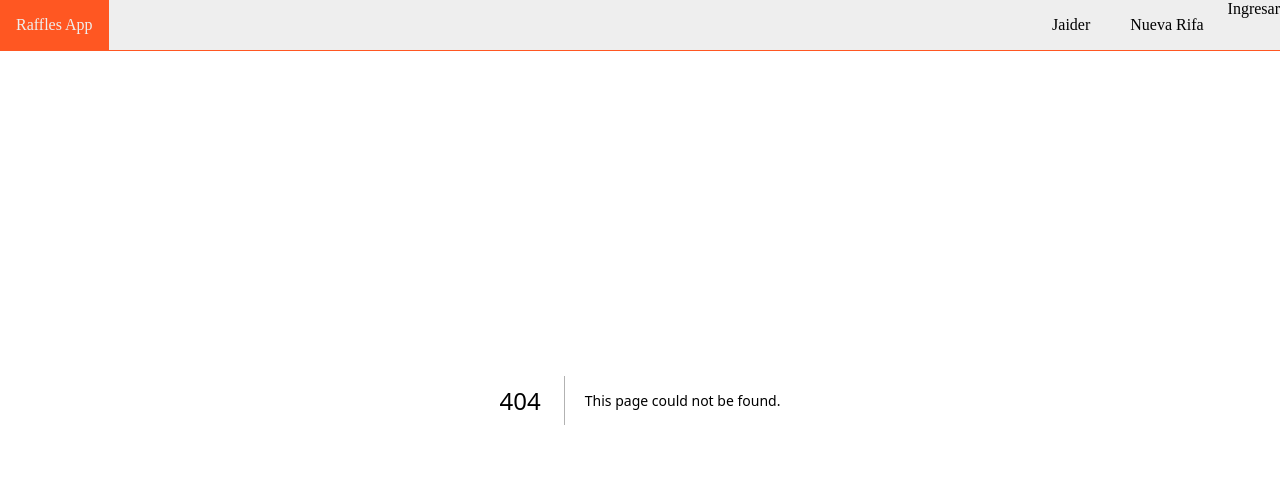
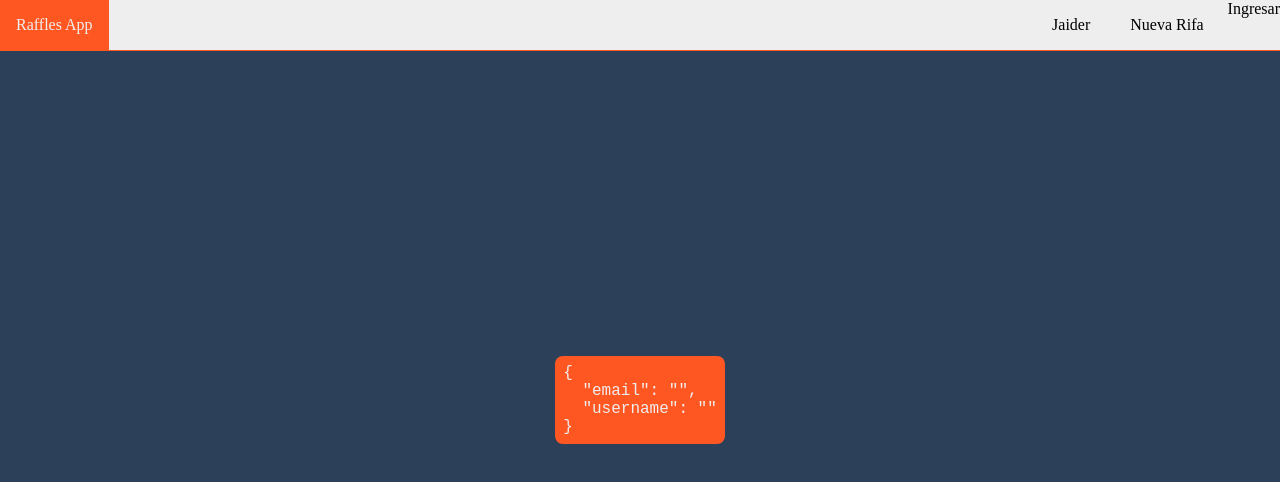
Before and after one commit to Jaclog05/raffles-app-next-12, a Next.js app in the folder next-12/: page /dashboard in a window 1280 px wide. Before the commit this address had no page. Shown: the top 482 px of the page. Built offline with nearby package versions, Linux system fonts and the light colour scheme; no server answers.

Commit message:
dashboard page created

```diff
--- /dev/null
+++ b/next-12/pages/dashboard/dashboard.module.css
@@ -0,0 +1,17 @@
+.wrapper {
+    width: 100vw;
+    height: 100vh;
+    display: flex;
+    flex-direction: column;
+    justify-content: space-evenly;
+    align-items: center;
+    background-color: #2d4059;
+}
+
+.wrapper button, .wrapper pre {
+    background-color: #ff5722;
+    padding: 0.5rem;
+    border: none;
+    border-radius: 0.5rem;
+    color: #eeeeee;
+}
--- /dev/null
+++ b/next-12/pages/dashboard/index.jsx
@@ -0,0 +1,36 @@
+import axios from "axios";
+import { useState, useEffect } from "react";
+import styles from './dashboard.module.css'
+import { useRouter } from "next/router";
+
+function Dashboard() {
+  const [user, setUser] = useState({
+    email: "",
+    username: "",
+  });
+
+  const getProfile = async () => {
+    try {
+      const profile = await axios.get("http://localhost:4000/profile", {
+        withCredentials: true
+      });
+      setUser(profile.data);
+    } catch (error) {
+      console.log("Error fetching profile:", error);
+    }
+  };
+
+  useEffect(() => {
+    getProfile();
+  }, [])
+
+  return (
+    <div className={styles.wrapper}>
+      <pre>
+        {JSON.stringify(user, null, 2)}
+      </pre>
+    </div>
+  );
+}
+
+export default Dashboard;
```
